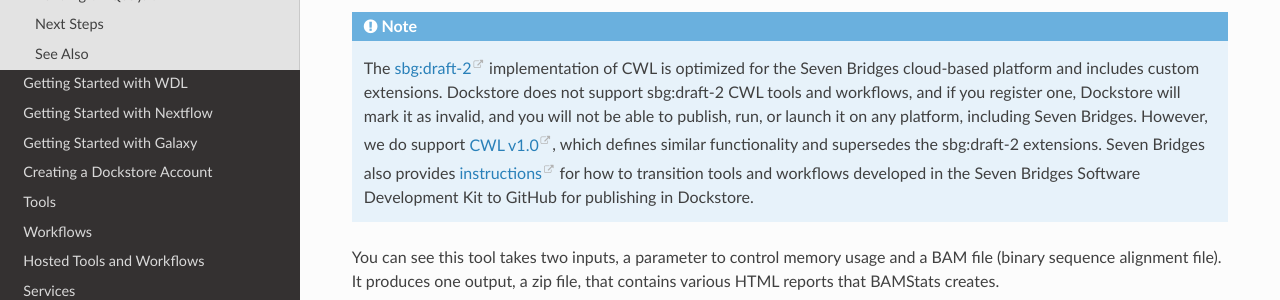
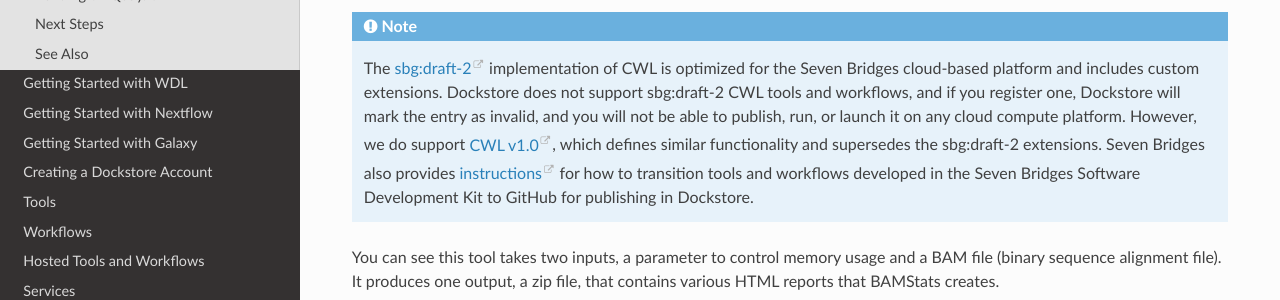
Before and after one commit to dockstore/dockstore-documentation, a Sphinx documentation site: the page built from docs/getting-started/getting-started-with-cwl.rst, in a window 1280 px wide and 900 px high, scrolled down 1670 px. Shown: the part 199-499 px from the top of the window. Built offline with Sphinx 7.4.7 and the Read the Docs theme 2.0.0, drawn with Linux system fonts in a browser that asks for light colours.

Commit message:
another edit

```diff
--- a/docs/getting-started/getting-started-with-cwl.rst
+++ b/docs/getting-started/getting-started-with-cwl.rst
@@ -99,7 +99,7 @@
         foaf: http://xmlns.com/foaf/0.1/
 
 .. note:: The `sbg:draft-2 <https://docs.sevenbridges.com/docs/about-the-common-workflow-language#sbgdraft-2>`__ implementation of CWL is optimized for the Seven Bridges cloud-based platform and includes custom extensions.
-    Dockstore does not support sbg:draft-2 CWL tools and workflows, and if you register one, Dockstore will mark it as invalid, and you will not be able to publish, run, or launch it on any platform, including Seven Bridges. However, we do support `CWL v1.0 <https://www.commonwl.org/v1.0/>`__, which defines similar functionality and supersedes the sbg:draft-2 extensions.  Seven Bridges also provides `instructions <https://sb-biodatacatalyst.readme.io/docs/maintaining-and-versioning-cwl-on-external-tool-repositories>`__
+    Dockstore does not support sbg:draft-2 CWL tools and workflows, and if you register one, Dockstore will mark the entry as invalid, and you will not be able to publish, run, or launch it on any cloud compute platform. However, we do support `CWL v1.0 <https://www.commonwl.org/v1.0/>`__, which defines similar functionality and supersedes the sbg:draft-2 extensions.  Seven Bridges also provides `instructions <https://sb-biodatacatalyst.readme.io/docs/maintaining-and-versioning-cwl-on-external-tool-repositories>`__
     for how to transition tools and workflows developed in the Seven Bridges Software Development Kit to GitHub for publishing in Dockstore.
 
 You can see this tool takes two inputs, a parameter to control memory
```
